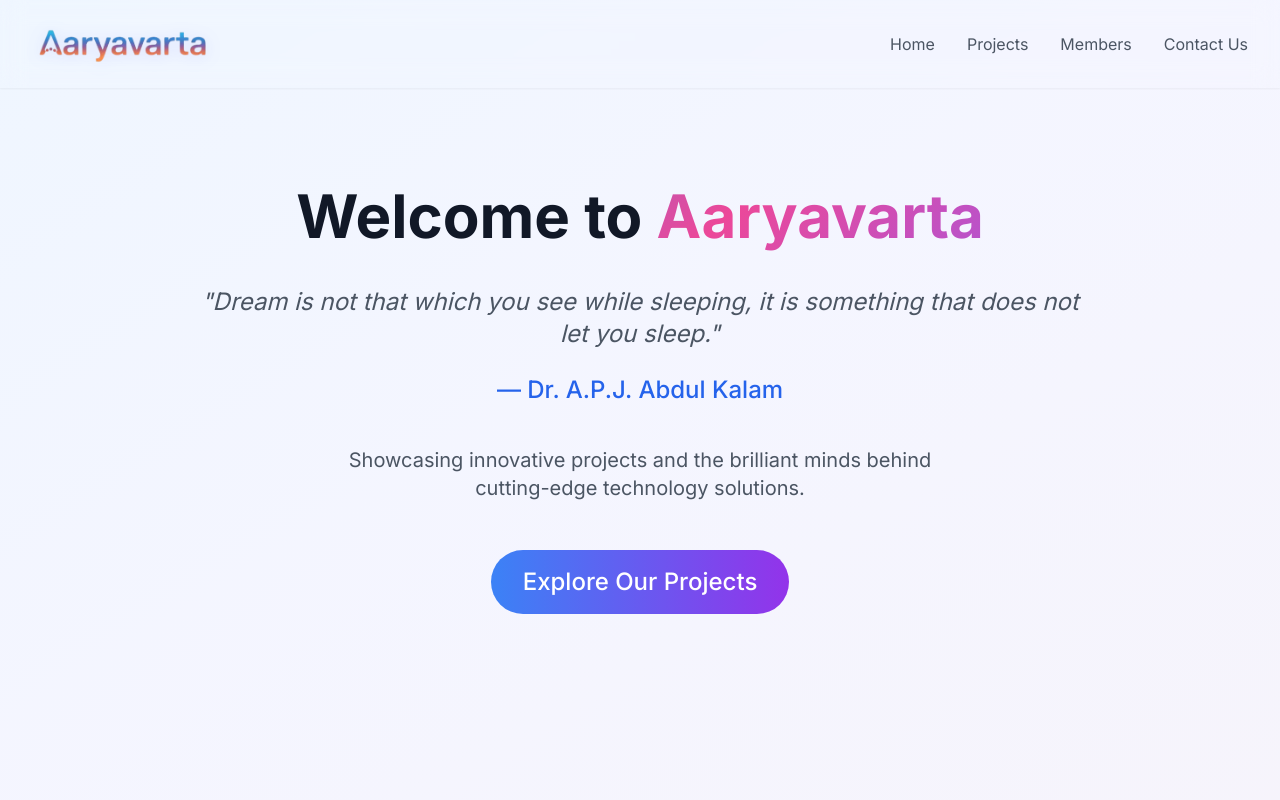
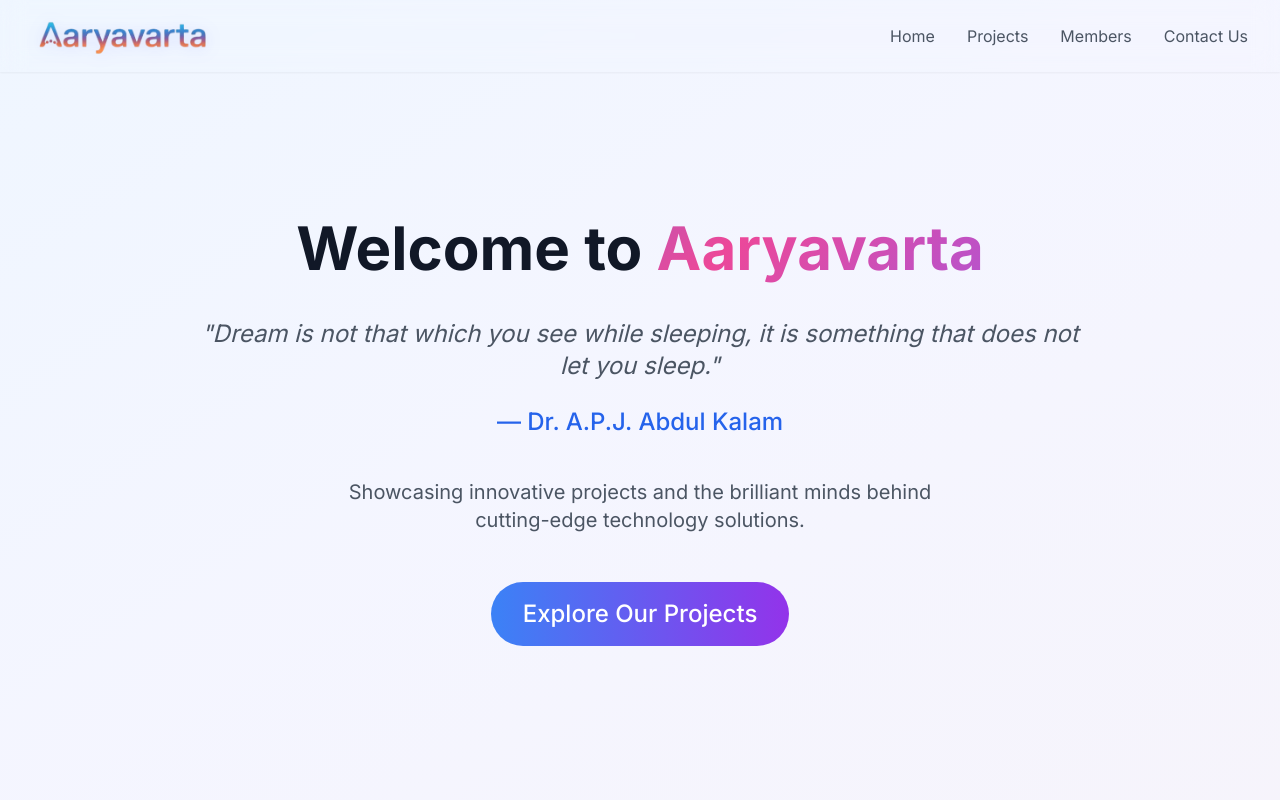
Before and after one commit to mayurpatil-dev/aaryavarta-portfolio, a Next.js app: page / in a window 1280 px wide. Shown: the top 800 px of the page. Built offline with nearby package versions, Linux system fonts and the light colour scheme.

Commit message:
Cursor AI update: reduce navbar height for laptops/PCs and add gap above hero section

```diff
--- a/src/app/page.jsx
+++ b/src/app/page.jsx
@@ -85,7 +85,7 @@ function MainComponent() {
       )}
 
       {/* Fixed Navigation with Hamburger Menu */}
-      <nav className="fixed top-0 left-0 right-0 bg-transparent shadow-sm px-4 sm:px-6 lg:px-8 py-2 sm:py-3 z-50 backdrop-blur-md min-h-[48px] sm:min-h-[56px] lg:min-h-[64px]">
+      <nav className="fixed top-0 left-0 right-0 bg-transparent shadow-sm px-4 sm:px-6 lg:px-8 py-2 sm:py-3 lg:py-1 z-50 backdrop-blur-md min-h-[48px] sm:min-h-[56px] lg:min-h-[44px]">
         <div className="max-w-7xl mx-auto flex justify-between items-center">
           {/* Logo Image for Aaryavarta */}
           <div className="flex items-center gap-2 select-none animate-slide-in-left w-auto justify-start">
@@ -212,7 +212,7 @@ function MainComponent() {
       </nav>
 
       {/* Hero Section - Enhanced for all devices */}
-      <section className="min-h-[80vh] sm:min-h-[70vh] lg:min-h-screen flex flex-col justify-center px-4 sm:px-8 py-10 sm:py-16 lg:px-12 lg:py-24 pt-24 sm:pt-32 text-center relative overflow-hidden">
+      <section className="min-h-[80vh] sm:min-h-[70vh] lg:min-h-screen flex flex-col justify-center px-4 sm:px-8 py-10 sm:py-16 lg:px-12 lg:py-24 pt-24 sm:pt-32 lg:pt-40 text-center relative overflow-hidden">
         <div className="absolute inset-0 bg-gradient-to-br from-blue-50 via-purple-50 to-pink-50 opacity-50"></div>
         <div className="max-w-4xl mx-auto relative z-10">
           <h1 className="text-4xl sm:text-5xl lg:text-6xl font-bold text-gray-900 mb-10 animate-fade-in-up">
```
